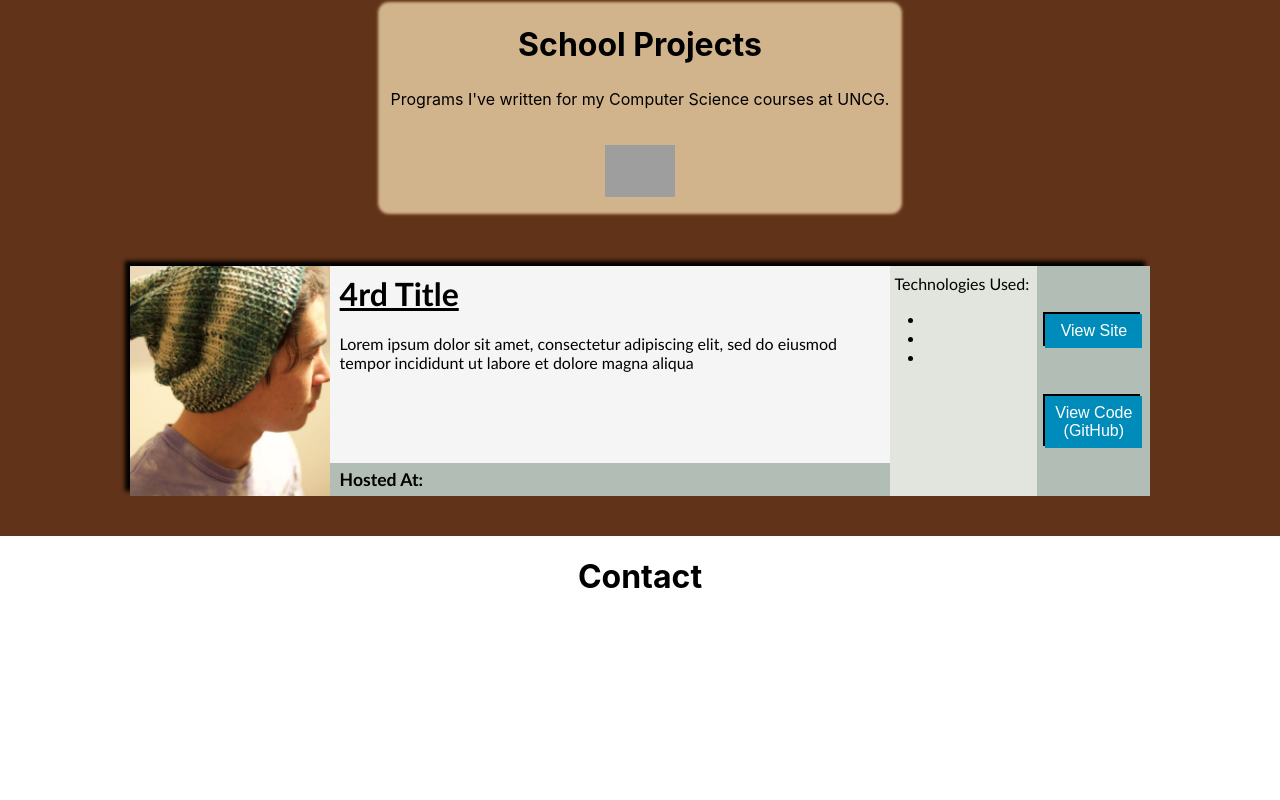
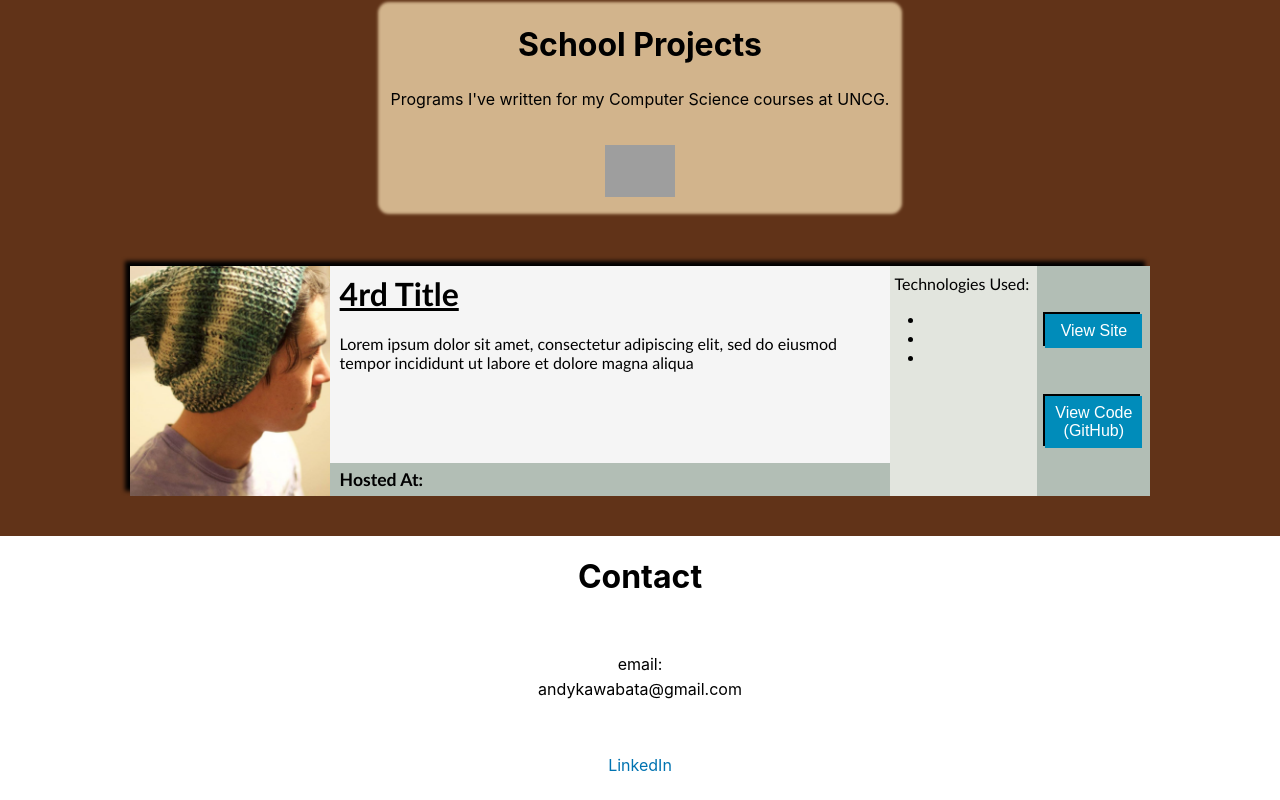
Before and after one commit to andykawabata/my-personal-website, a React (Create React App) app: page / in a window 1280 px wide. Shown: the part 1997-2797 px from the top of the page. Built offline with nearby package versions, Linux system fonts and the light colour scheme; grey boxes are pictures that could not be loaded.

Commit message:
initial commit

```diff
--- a/src/components/App.js
+++ b/src/components/App.js
@@ -2,6 +2,7 @@ import './App.css';
 import Landing from './landing/Landing'
 import Projects from './projects/Projects'
 import Contact from './contact/Contact'
+import Footer from './Footer'
 import React, {useEffect, useRef} from 'react'
 
 function App() {
@@ -14,11 +15,11 @@ function App() {
   }, [])
 
   const clickedProjects = () => {
-    projects.current.scrollIntoView();
+    projects.current.scrollIntoView({behavior: "smooth"});
   }
 
   const clickedContact = () => {
-    contact.current.scrollIntoView();
+    contact.current.scrollIntoView({behavior: "smooth"});
   }
 
   return (
@@ -34,6 +35,7 @@ function App() {
       <Landing/>
       <div ref={projects}><Projects/></div>
       <div ref={contact}><Contact/></div>
+      <Footer/>
     </div>
   );
 }
--- /dev/null
+++ b/src/components/Footer.js
@@ -0,0 +1,18 @@
+function Footer(){
+
+    const year = new Date().getFullYear();
+
+    return(
+        <footer style={{
+            textAlign: 'center',
+            fontSize: '.9em'
+        }}>
+            <p>
+            Copyright &copy; {year} Andy Kawabata
+            </p>
+
+        </footer>
+    )
+}
+
+export default Footer;
--- a/src/components/contact/Contact.js
+++ b/src/components/contact/Contact.js
@@ -1,10 +1,24 @@
 function Contact(){
     return(
         <div style={{
-            height: '300px',
             textAlign: 'center'
         }}>
             <h1>Contact</h1>
+            <br/>
+            <p style={{marginBottom:'0px'}}>email:</p>
+            <p style={{marginTop:'5px'}}>andykawabata@gmail.com</p>
+            <br/>
+            <br/>
+            <a
+                href='https://www.linkedin.com/in/andy-kawabata-52a001196/'
+                style={{
+                    textDecoration: 'none',
+                    color: '#0073b1'}}>
+            LinkedIn
+            </a>
+            <br/>
+            <br/>
+            <br/>
         </div>
     )
 }
--- a/src/components/landing/Landing.css
+++ b/src/components/landing/Landing.css
@@ -5,7 +5,7 @@ body{
 
     background: skyblue;
     height: calc(100vh - (110px));
-    min-height: 300px;
+    min-height: 440px;
     position:relative;
 }
 
@@ -89,7 +89,7 @@ nav ul a{
 
 .tree-box{
     height: 300px;
-    width: 385px;
+    margin-left: 50px;
     position:absolute;
     bottom: 10px;
     left: 0;
@@ -173,3 +173,16 @@ nav ul a{
         height: 25px;
     }
   }
+
+
+  @media only screen and (max-width: 1080px) and (max-height: 710px) {
+
+    .tree-box{
+        margin-left: 8px;
+        height: 200px;
+    }
+    .tree, .palm-tree{
+     opacity: .6;
+    }
+
+  }
--- a/src/components/landing/Waterfall.js
+++ b/src/components/landing/Waterfall.js
@@ -37,12 +37,13 @@ function Waterfall() {
       p.counter = p.increment(p.counter, 0);
       p.background(135, 206, 235);
       p.line(p.canvasX, p.lineY, p.lineX, p.lineY);
-      p.fill(90, 77, 65)
+      p.rect(0, p.canvasY - 40, p.canvasX, 40);
+      p.fill(97, 51, 24)
       p.stroke(0);
       p.cliff();
       //image(img, 0, 350, 300, 50)
       for(let i=0; i<p.circles.length; i++){
-        var gravity = p.createVector(0, 0.2);
+        var gravity = p.createVector(0, 0.15);
         p.circles[i].applyForce(gravity);
         p.circles[i].checkEdges();
         p.circles[i].update();
```
Also changed, not shown: 1 other file (tests, documents, lock files or other folders).
